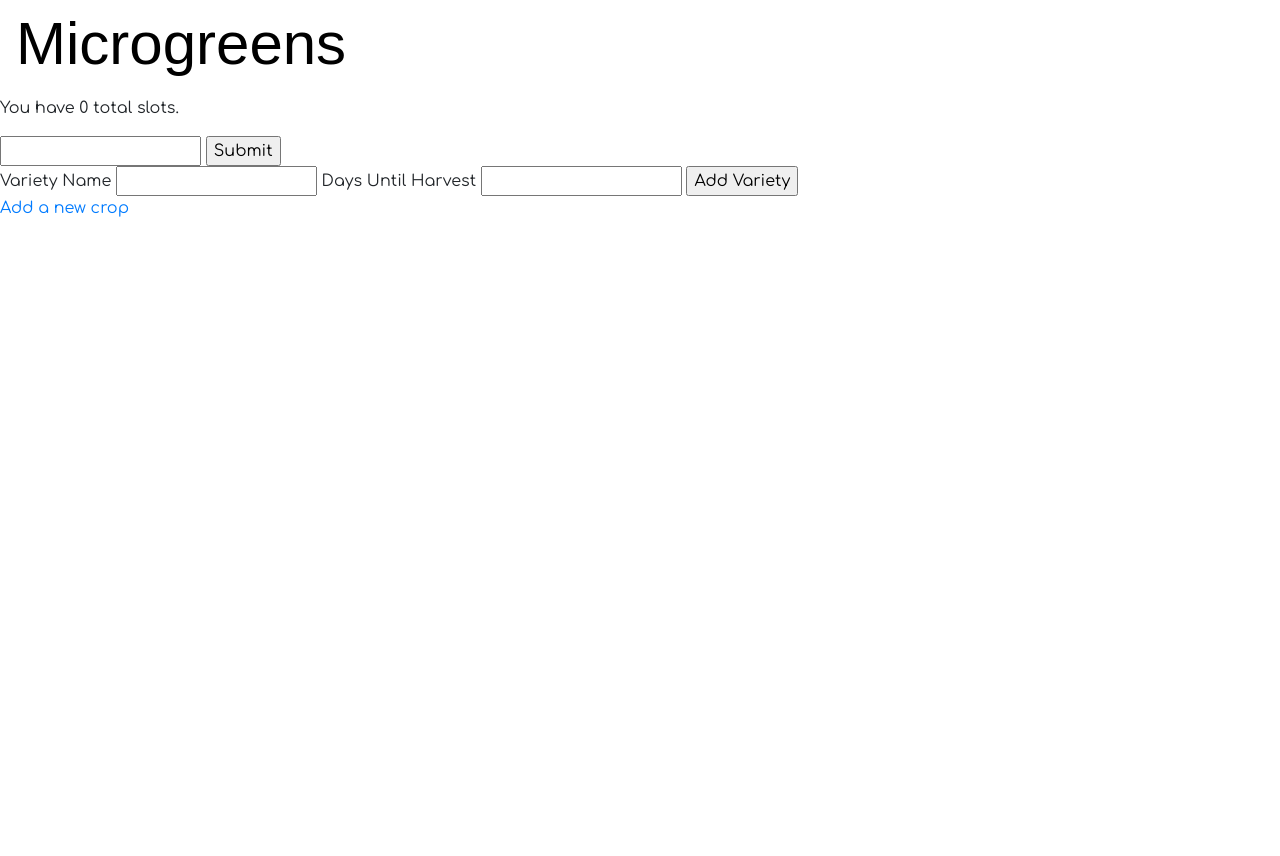
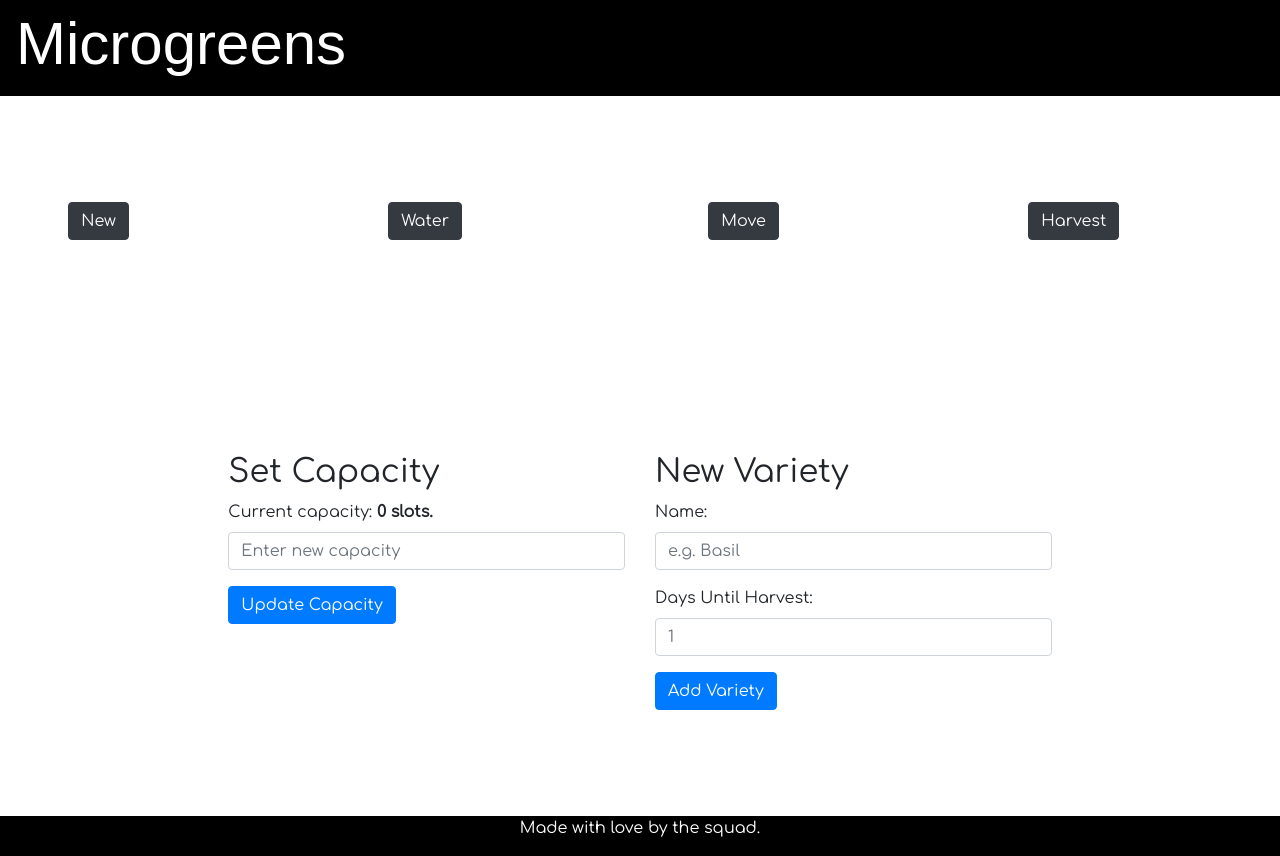
Before and after one commit to Sri-V/grow-app-project, a Django app: page / in a window 1280 px wide. Before the commit the page ends 217 px from the top, so only its background shows below. Run offline with Django 3.2, Linux system fonts and the light colour scheme; data that the repository does not hold is empty; some libraries are stand-ins or nearby versions; some web fonts are replaced.

Commit message:
Feat: Basic bootstrap for homepage, fixed forms, styled header and footer,

```diff
--- a/grow_app/inventory/static/inventory/base.css
+++ b/grow_app/inventory/static/inventory/base.css
@@ -5,9 +5,30 @@ body {
     font-size: 16px;
 }
 
+nav {
+    background-color: black;
+}
+
 .big-header a {
     font-family: 'Libre Barcode 39 Text', sans-serif;
     text-decoration: none;
-    color: black;
+    color: white;
     font-size: 1.5em;
 }
+
+.main-container {
+    height: 90%;
+}
+
+section > div {
+    padding: 4% 0;
+}
+
+footer {
+    background-color: black;
+    color: white;
+}
+
+footer a {
+    color: white;
+}
--- a/grow_app/inventory/templates/inventory/header.html
+++ b/grow_app/inventory/templates/inventory/header.html
@@ -1,4 +1,4 @@
-<nav class="navbar">
+<nav class="navbar" class="d-flex justify-content-start">
     <div>
         <h1 class="big-header"><a href="{% url 'home' %}">Microgreens</a></h1>
     </div>
--- a/grow_app/inventory/templates/inventory/index.html
+++ b/grow_app/inventory/templates/inventory/index.html
@@ -22,23 +22,66 @@
 </head>
 <body>
 {% include "inventory/header.html" %}
-<p>
-    You have {{ total_slot_count }} total slots.
-</p>
+
+<div class="main-container container-fluid d-flex flex-column justify-content-around">
+
+    <section id="primary-actions" class="row d-flex justify-content-around">
+        <div class="col-2">
+            <a id="link-new-crop" href="{% url 'create_crop' %}"><button class="btn btn-dark">New</button></a>
+        </div>
+        <div class="col-2">
+            <a id="link-water-crop" href=""><button class="btn btn-dark">Water</button></a>
+        </div>
+        <div class="col-2">
+            <a id="link-move-crop" href=""><button class="btn btn-dark">Move</button></a>
+        </div>
+        <div class="col-2">
+            <a id="link-harvest-crop" href=""><button class="btn btn-dark">Harvest</button></a>
+        </div>
+    </section>
+
+    <section id="setup-task-forms" class="row d-flex justify-content-center">
+        <div class="col-10 col-lg-4">
+            <h2>Set Capacity</h2>
             <form id="form-set-slot-count" method="POST" action="/slot/set_qty">
                 {% csrf_token %}
-    <input id="form-set-slot-count-qty" type="number" min="0" name="quantity"/>
-    <input id="form-set-slot-count-submit" type="submit" />
+                <div class="form-group">
+                    <label for="form-set-slot-count-qty">Current capacity: <b>{{ total_slot_count }} slots.</b></label>
+                <input id="form-set-slot-count-qty" type="number" class="form-control" min="{{ total_slot_count }}"
+                       name="quantity"
+                placeholder="Enter new capacity"/>
+                </div>
+
+                <input id="form-set-slot-count-submit" type="submit" class="btn btn-primary" value="Update Capacity"/>
             </form>
+        </div>
+
+        <div class="col-10 col-lg-4">
+            <h2>New Variety</h2>
             <form id="form-add-variety" method="POST" action="/crop/add_variety">
                 {% csrf_token %}
-    Variety Name <input id="form-add-variety-name" type="text" name="variety-name"/>
-    Days Until Harvest <input id="form-add-variety-days-to-harvest" type="number" min="1" name="days-to-harvest"/>
-    <input id="form-add-variety-submit" value="Add Variety" type="submit" />
+
+                <div class="form-group">
+                <label for="form-add-variety-name">Name:</label>
+                <input id="form-add-variety-name" type="text" class="form-control" name="variety-name"
+                       placeholder="e.g. Basil"/>
+                </div>
+
+                <div class="form-group">
+                <label for="form-add-variety-days-to-harvest">Days Until Harvest:</label>
+                <input id="form-add-variety-days-to-harvest" type="number" class="form-control" min="1"
+                       name="days-to-harvest" placeholder="1"/>
+                </div>
+
+                <input id="form-add-variety-submit" type="submit" class="btn btn-primary" value="Add Variety" />
             </form>
-<a id="link-new-crop" href="{% url 'create_crop' %}">Add a new crop</a>
-<footer>
+        </div>
 
+    </section>
+</div>
+
+<footer class="d-flex justify-content-center">
+    <a href="https://github.com/boston-microgreens"><p>Made with love by the squad.</p></a>
 </footer>
 </body>
 </html>
```
Lines whose indentation alone changed are shown as unchanged.
